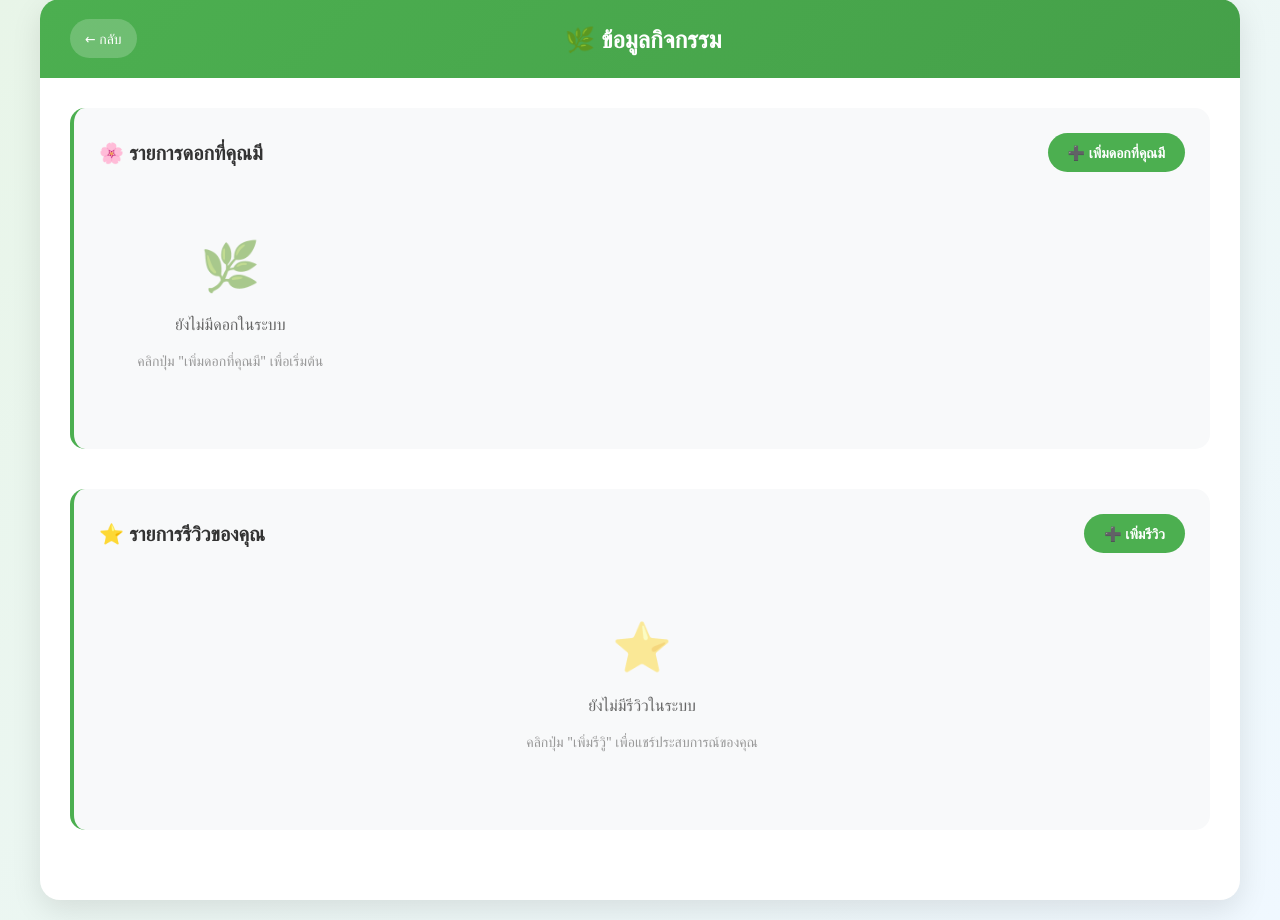
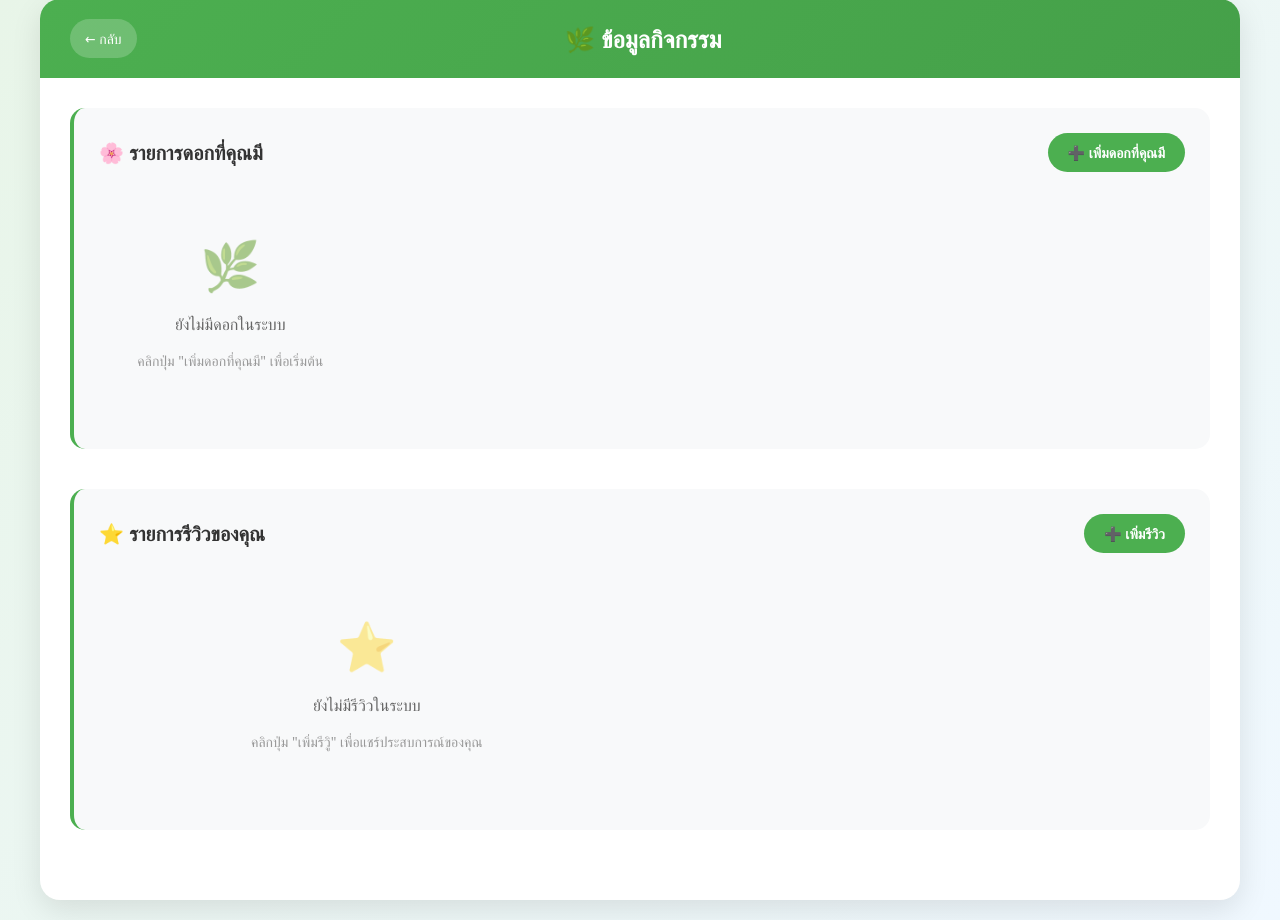
Before and after one commit to ducklor-adv/BudtboyV1, a Flask app: page /activity in a window 1280 px wide. Shown: the part 21-941 px from the top of the page. Run offline with Flask 3, Linux system fonts and the light colour scheme; the visitor is signed in with stand-in values (Sample User, id 1); data that the repository does not hold is empty; some libraries are stand-ins or nearby versions.

Commit message:
Assistant checkpoint: แก้ไขการแสดงรีวิวเป็น 2 คอลัมน์
Assistant generated file changes:
- templates/activity.html: แก้ไข CSS สำหรับแสดงรีวิวเป็น 2 คอลัมน์

---

User prompt:

ให้คุณ แบ่งการแสดงผลส่วนนี้ออกเป็น  2 คอลลั่ม

Replit-Commit-Author: Assistant
Replit-Commit-Session-Id: 87491d56-12c6-486c-bc50-1649f6a89f1f

```diff
--- a/templates/activity.html
+++ b/templates/activity.html
@@ -381,7 +381,7 @@
         }
 
         .item-list.reviews-list {
-            grid-template-columns: 1fr;
+            grid-template-columns: repeat(2, 1fr);
             gap: 15px;
         }
 
@@ -391,7 +391,7 @@
             }
 
             .item-list.reviews-list {
-                grid-template-columns: 1fr;
+                grid-template-columns: repeat(2, 1fr);
             }
         }
 
```
